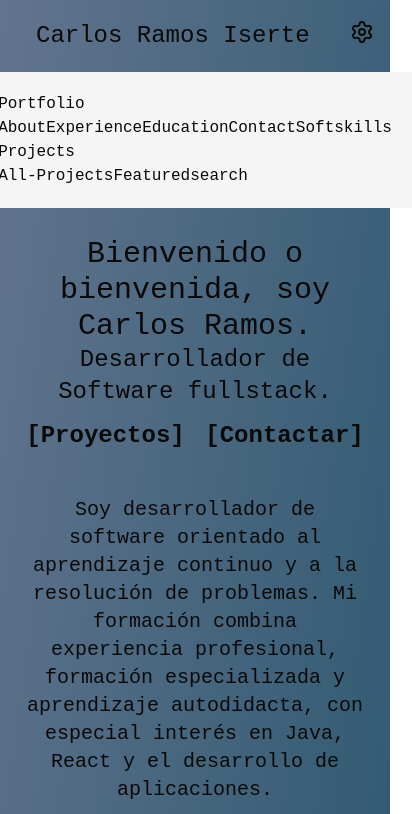
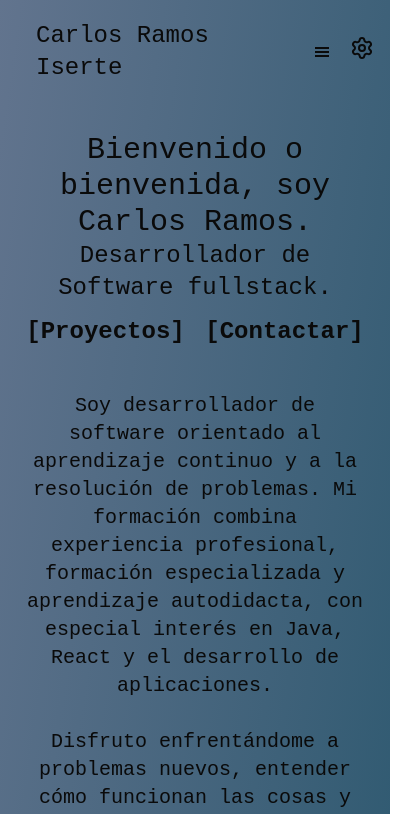
Before and after one commit to CarlosRamosDeveloper/portfolio, a React (Vite) app: page / in a window 390 px wide. Shown: the top 814 px of the page, 412 px wide, since content can reach past the window. Built offline with nearby package versions, Linux system fonts and the light colour scheme.

Commit message:
updated styles at responsive header section

```diff
--- a/src/components/custom/AppNavigation.tsx
+++ b/src/components/custom/AppNavigation.tsx
@@ -1,5 +1,4 @@
 import { DesktopNavigation } from './DesktopNavigation';
-import { MobileNavigation } from './MobileNavigation';
 
 interface Props {
   section: 'portfolio' | 'projects';
@@ -9,7 +8,6 @@ export const AppNavigation = ({ section }: Props) => {
   return (
     <>
       <DesktopNavigation section={section} />
-      <MobileNavigation section={section} />
     </>
   );
 };
--- a/src/components/custom/MobileNavigation.tsx
+++ b/src/components/custom/MobileNavigation.tsx
@@ -1,9 +1,6 @@
 import { ROUTES } from '@/constants';
 import { NavLink } from 'react-router';
-
-interface Props {
-  section: 'portfolio' | 'projects';
-}
+import { GiHamburgerMenu } from 'react-icons/gi';
 
 const navigationSections = [
   {
@@ -50,13 +47,15 @@ const navigationSections = [
   },
 ];
 
-export const MobileNavigation = ({ section }: Props) => {
+export const MobileNavigation = () => {
   return (
+    <div className="lg:hidden">
+      <GiHamburgerMenu />
+      <div className="hidden">
         <div className="bg-accent p-5 lg:hidden">
           {navigationSections.map((section) => (
             <div key={section.title}>
               <h2>{section.title}</h2>
-
               {section.items.map((item) => (
                 <NavLink key={item.path} to={item.path}>
                   {item.label}
@@ -65,5 +64,7 @@ export const MobileNavigation = ({ section }: Props) => {
             </div>
           ))}
         </div>
+      </div>
+    </div>
   );
 };
--- a/src/components/main-header/MainHeader.tsx
+++ b/src/components/main-header/MainHeader.tsx
@@ -2,6 +2,7 @@ import { TitleIcon } from '@/components';
 
 import { MainSettings } from './MainSettings';
 import type { ReactNode } from 'react';
+import { MobileNavigation } from '../custom/MobileNavigation';
 
 interface Props {
   children: ReactNode;
@@ -10,9 +11,12 @@ interface Props {
 export const MainHeader = ({ children }: Props) => {
   return (
     <div className="flex flex-col items-center">
-      <div className="flex w-full items-center justify-between px-4 sm:w-auto lg:w-auto sm:justify-center lg:justify-center lg:px-0">
+      <div className="flex w-full items-center justify-between px-4 lg:w-auto lg:justify-center lg:px-0">
         <TitleIcon />
-        <MainSettings />
+        <div className="flex items-center gap-5">
+          <MobileNavigation />
+          <MainSettings />
+        </div>
       </div>
       {children}
     </div>
```
Lines whose indentation alone changed are shown as unchanged.
